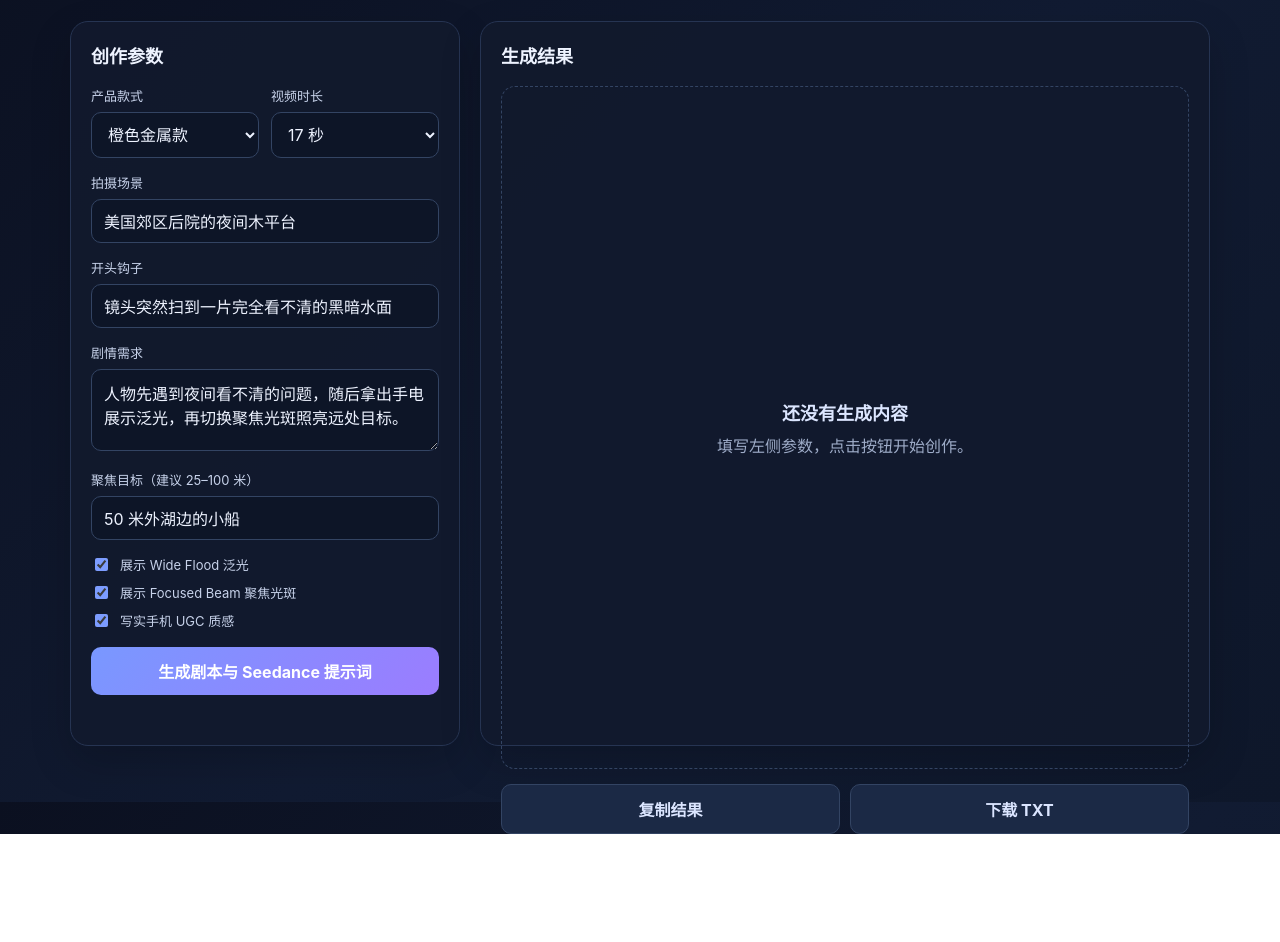
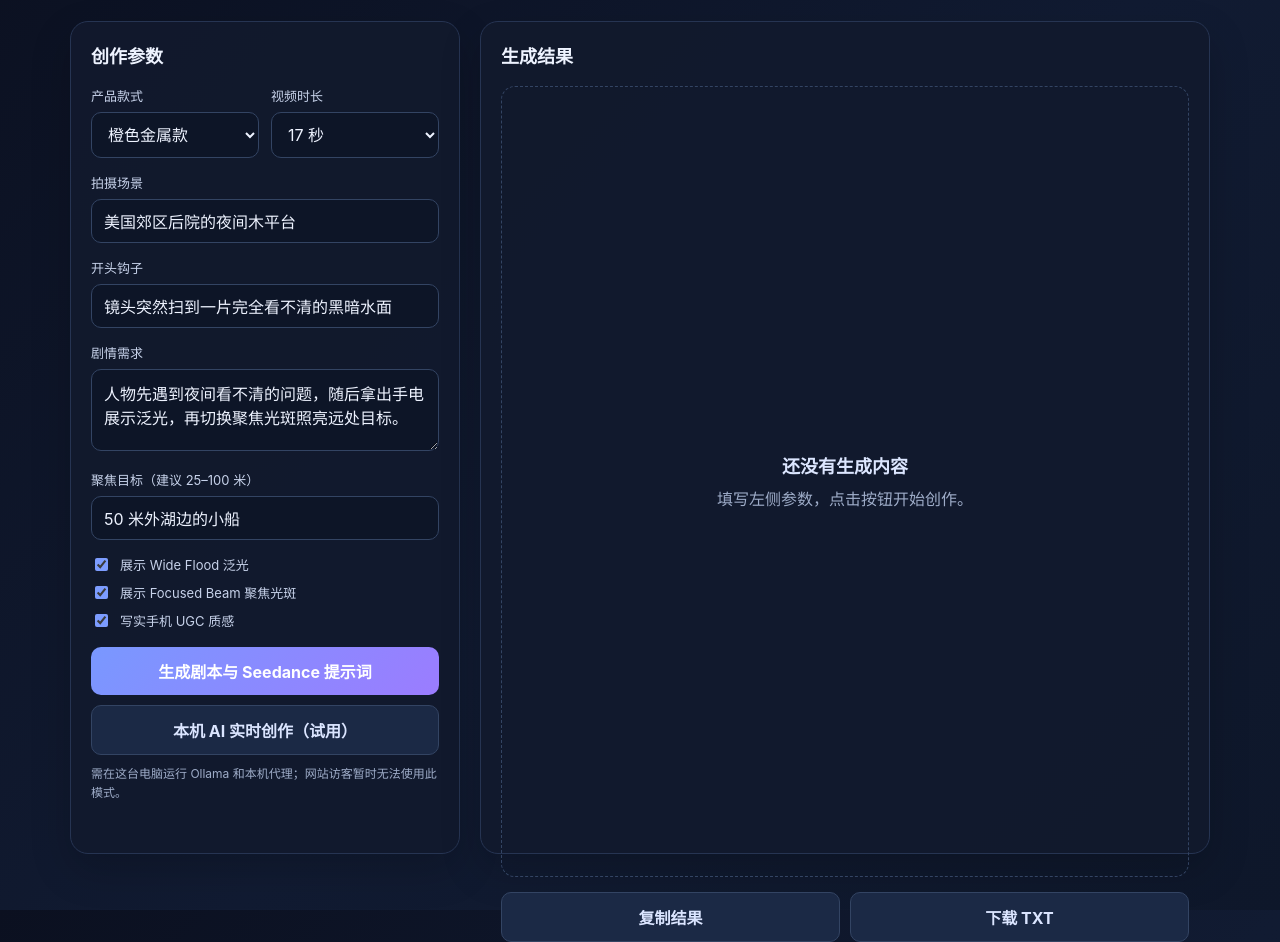
Before and after one commit to Wtt0423/flashlight, a plain HTML site: page index.html in a window 1280 px wide. Shown: the part 145-1087 px from the top of the page. Before the commit the page ends 979 px from the top, so only its background shows below. Drawn offline with Linux system fonts and the light colour scheme.

Commit message:
Add local DeepSeek AI preview to flashlight script generator

```diff
--- a/index.html
+++ b/index.html
@@ -31,6 +31,8 @@
         <label><input id="ugc" type="checkbox" checked /> 写实手机 UGC 质感</label>
       </div>
       <button class="primary" onclick="generate()">生成剧本与 Seedance 提示词</button>
+      <button id="aiButton" class="secondary" style="width:100%;margin-top:10px" onclick="generateAI()">本机 AI 实时创作（试用）</button>
+      <p style="color:var(--muted);font-size:12px;line-height:1.6;margin:9px 0 0">需在这台电脑运行 Ollama 和本机代理；网站访客暂时无法使用此模式。</p>
       <div class="status" id="status"></div>
     </section>
     <section class="card output">
@@ -60,6 +62,27 @@ function generate(){
  const text=`【剧本标题】${hook}\n\n【核心剧情】\n${need}\n\n【分镜】\n${shots.join('\n\n')}\n\n${prompt}`;
  document.getElementById('result').className='result'; document.getElementById('result').textContent=text; document.getElementById('status').textContent='已生成，可复制或下载。';
 }
+async function generateAI(){
+ const button=document.getElementById('aiButton'), status=document.getElementById('status'), result=document.getElementById('result');
+ const product=productInfo[document.getElementById('product').value], duration=val('duration'), scene=val('scene'), hook=val('hook'), need=val('need'), target=val('target');
+ const flood=document.getElementById('includeFlood').checked, beam=document.getElementById('includeBeam').checked, ugc=document.getElementById('ugc').checked;
+ if(!scene||!hook||!need){status.textContent='请填写拍摄场景、开头钩子和剧情需求。';return;}
+ const mode=[flood?'Wide Flood：冷白宽广、较均匀的照亮区域，边缘柔和但可分辨，保留受光表面纹理，无独立热点、无蓝紫环。':'不展示泛光。',beam?'Focused Beam：冷白近圆聚焦热点，中心近纯白，紧贴清晰窄蓝紫色环，环外迅速变暗，光斑只落在目标表面，严格跟随灯头方向。':'不展示聚焦。'].join('\n');
+ const prompt=`你是美国 TikTok 手电筒短视频编剧。请用中文原创一条严格${duration}秒、9:16竖屏的写实UGC分镜剧本，并给出可直接用于Seedance的完整中文视频提示词。不要输出思考过程或解释。\n产品：${product.name}。外观必须一致：${product.detail}\n场景：${scene.slice(0,180)}。开头视觉钩子：${hook.slice(0,180)}。剧情需求：${need.slice(0,500)}。聚焦目标：${target.slice(0,180)}。\n光效：${mode}\n${ugc?'真实手机手持拍摄，轻微抖动，自然自动曝光和夜间噪点。':'写实视频质感。'}灯头是唯一发光端，尾盖不发光，不能拿反、变形或悬浮。若两种模式都展示，切换后前一模式完全消失，不混成第三种。无字幕、画面文字、Logo、水印、夸张特效或广告播音腔。不要使用停电、找钥匙、宠物走失、迷宫、后院储物棚等旧剧情。\n请给出：标题、前3秒钩子、覆盖全${duration}秒的带时间分镜（含人物动作、镜头、自然英文台词、音效与BGM）、产品和光效约束、完整Seedance中文提示词。结尾自然引导购买。`;
+ button.disabled=true;button.textContent='AI 创作中…';status.textContent='正在等待本机 DeepSeek，可能需要几分钟。';result.className='result';result.textContent='AI 正在写剧本，请稍候…';
+ const controller=new AbortController(),timer=setTimeout(()=>controller.abort(),600000);
+ try{
+  const res=await fetch('http://127.0.0.1:5000/api/generate',{method:'POST',headers:{'Content-Type':'application/json'},body:JSON.stringify({prompt}),signal:controller.signal});
+  const data=await res.json();
+  if(!res.ok||data.error)throw new Error(data.error||'HTTP '+res.status);
+  const output=String(data.response||'').replace(/<think>[\s\S]*?<\/think>/g,'').trim();
+  if(!output)throw new Error('模型返回空内容');
+  result.textContent=output;status.textContent='本机 AI 已完成。请核对产品外观、光效和时长。';
+ }catch(err){
+  result.textContent='本机 AI 暂时不可用。你仍可使用左侧的普通生成按钮。';
+  status.textContent=err.name==='AbortError'?'请求超过10分钟，请检查本机模型状态。':'连接失败：请确认 Ollama 和 deepseek_proxy.py 正在这台电脑运行，并允许浏览器访问本机网络。'+(err.message?' '+err.message:'');
+ }finally{clearTimeout(timer);button.disabled=false;button.textContent='本机 AI 实时创作（试用）';}
+}
 function fmt(n){return Number(n).toFixed(2).padStart(5,'0')+'s'}
 function copyResult(){const text=document.getElementById('result').textContent;if(!text||text.includes('还没有生成'))return; navigator.clipboard.writeText(text).then(()=>document.getElementById('status').textContent='已复制到剪贴板。')}
 function downloadResult(){const text=document.getElementById('result').textContent;if(!text||text.includes('还没有生成'))return;const a=document.createElement('a');a.href=URL.createObjectURL(new Blob([text],{type:'text/plain;charset=utf-8'}));a.download='seedance-script.txt';a.click();URL.revokeObjectURL(a.href)}
```
